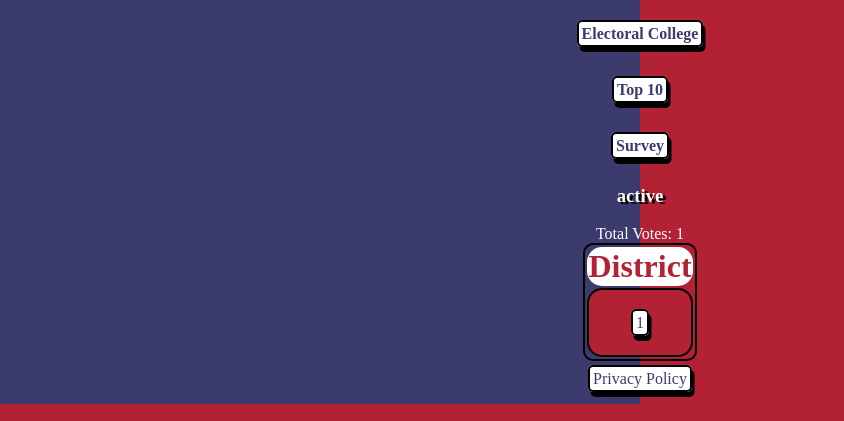
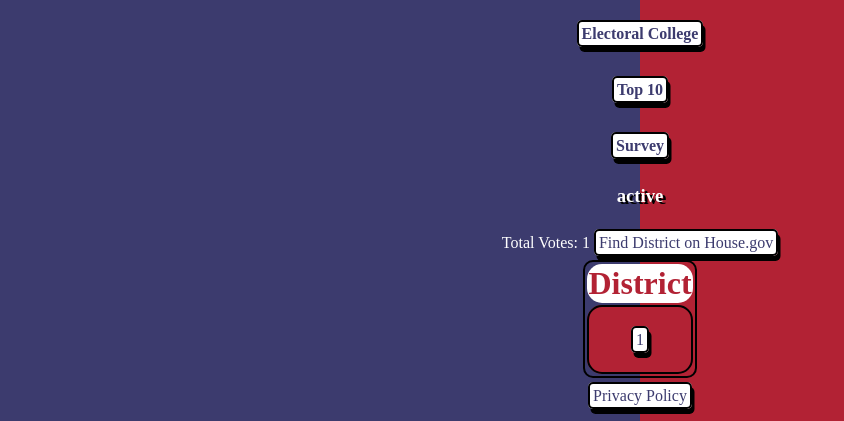
Before and after one commit to alexanderdfox/tchoff, a Python web app: template tchoff.com/templates/state.html in a window 1280 px wide. Shown: the part 580-1001 px from the top of the page, without its empty margins (0-844 px from the left). Run offline with Jinja, Linux system fonts and the light colour scheme; the template is opened without the code that fills it: most values are stand-ins (such as "Sample title", 1, 10 or a date in 2020).

Commit message:
added house.gov district lookup

```diff
--- a/tchoff.com/templates/state.html
+++ b/tchoff.com/templates/state.html
@@ -14,6 +14,7 @@
     {% if totalVotes %}
     Total Votes: {{totalVotes}}
     {% endif %}
+    <a href="https://www.house.gov/representatives/find-your-representative" target="_new">Find District on House.gov</a>
     <table>
         <tr><th>District</th></tr>
     {% if districts %}
```
Also changed, not shown: tchoff.com/static/databases/2022.db, tchoff.com/static/databases/2024-Questions.db, tchoff.com/static/databases/2024.db.
